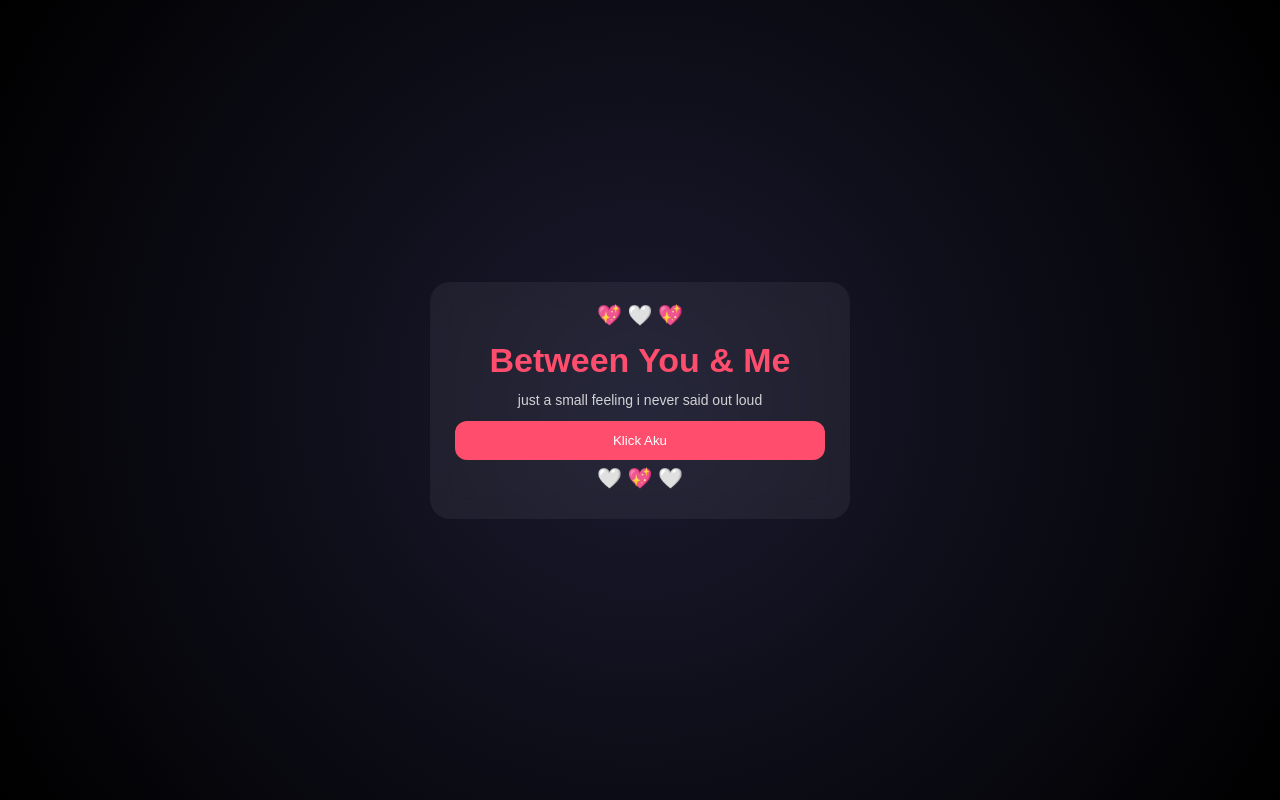
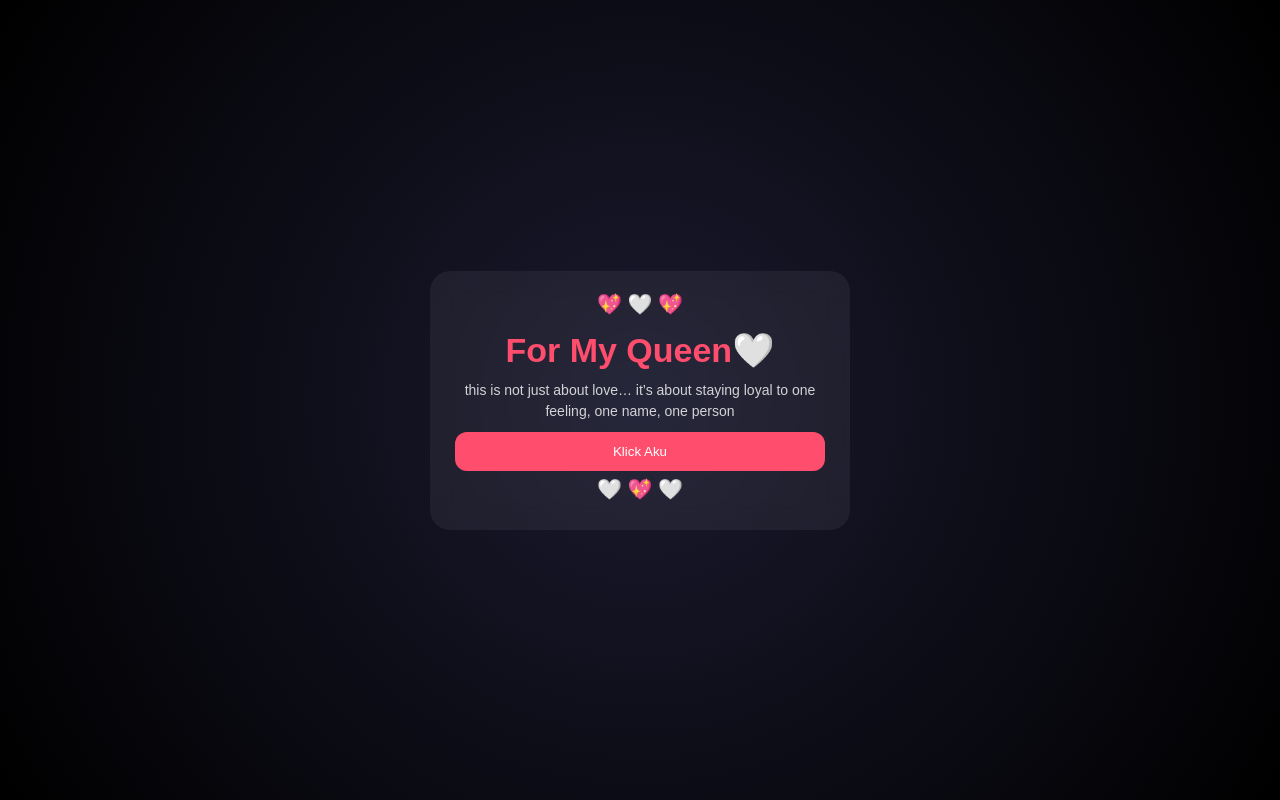
Before and after one commit to mlf167937-svg/Rauf, a Flask app: page / in a window 1280 px wide. Run offline with Flask 3, Linux system fonts and the light colour scheme.

Commit message:
Update index.html

```diff
--- a/templates/index.html
+++ b/templates/index.html
@@ -4,7 +4,7 @@
   <meta charset="UTF-8">
   <meta name="viewport" content="width=device-width, initial-scale=1.0">
 
-  <title>Between You & Me</title>
+  <title>For My Queen</title>
 
   <link rel="stylesheet" href="{{ url_for('static', filename='style.css') }}">
 </head>
@@ -21,9 +21,9 @@
 
     <div class="glow">💖 🤍 💖</div>
 
-    <h1>Between You & Me</h1>
+    <h1> For My Queen🤍 </h1>
 
-    <p>just a small feeling i never said out loud</p>
+    <p> this is not just about love… it’s about staying loyal to one feeling, one name, one person </p>
 
     <button id="klickBtn">Klick Aku</button>
 
```
